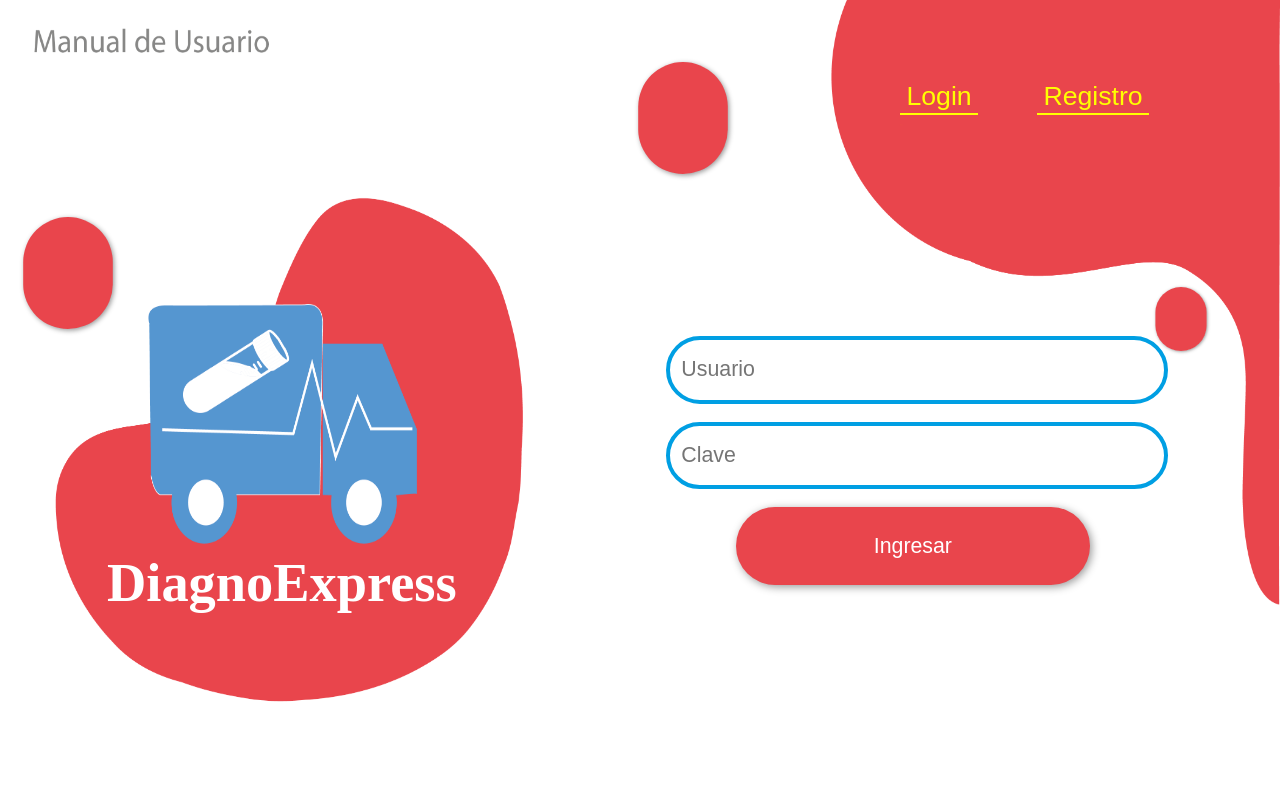
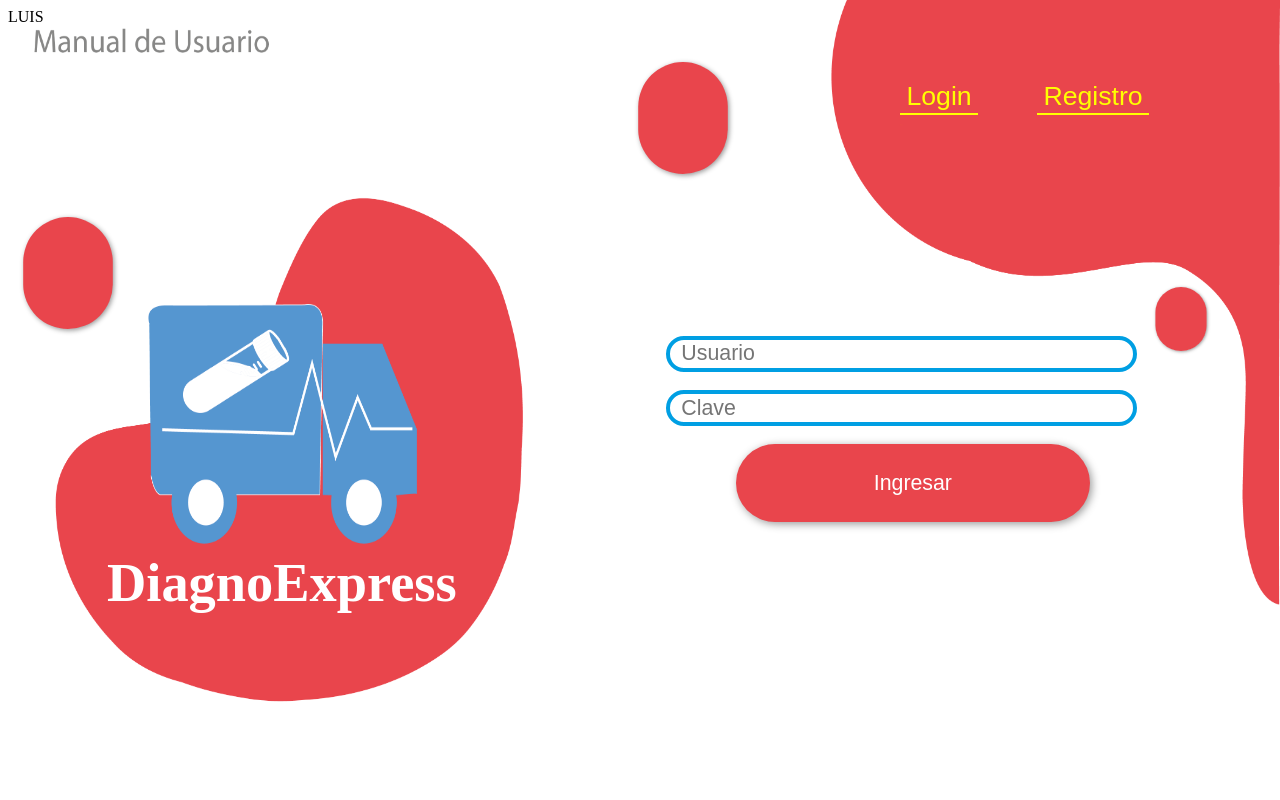
Before and after one commit to diagnoExpress/diargnoExpress, a PHP site: page / in a window 1280 px wide. Run offline with PHP 8.4, Linux system fonts and the light colour scheme.

Commit message:
NUEVO PRUEBA

```diff
--- a/index.php
+++ b/index.php
@@ -8,6 +8,8 @@ creacion de vista
 //dj
 //olis
 //rene
+
+ECHO "LUIS";
 require_once('./view/V_login.php');
 
 
```
